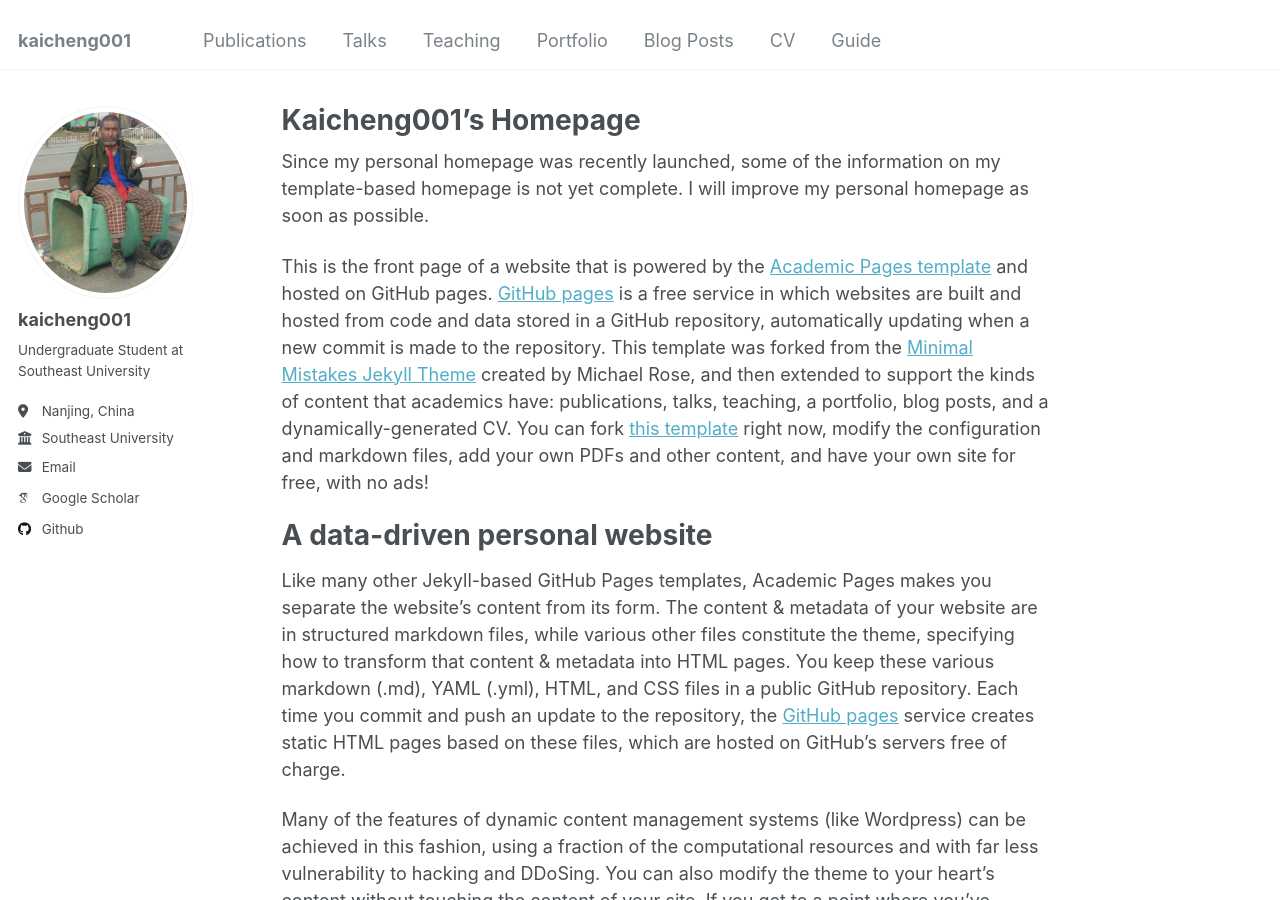
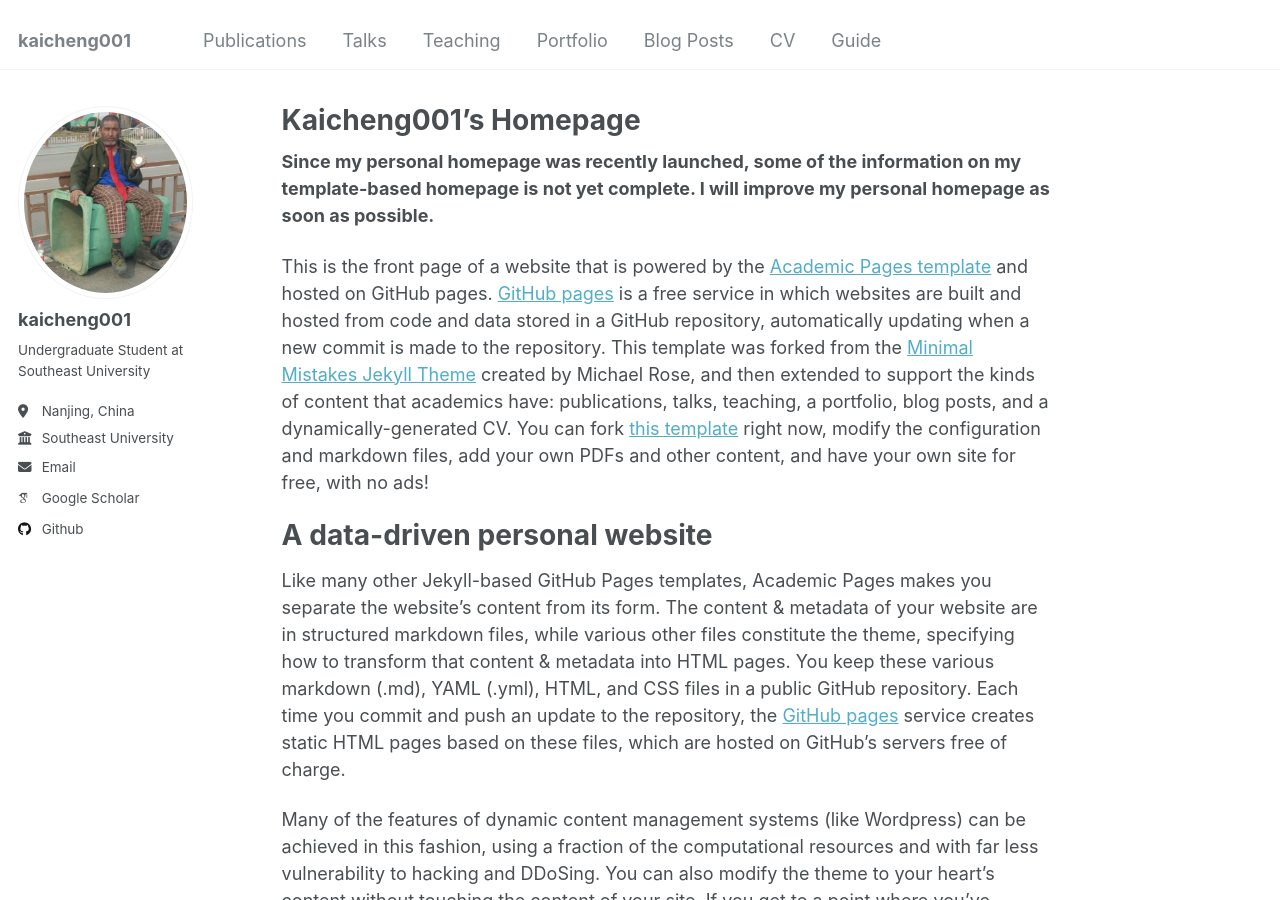
Before and after one commit to kaicheng001/kaicheng001.github.io, a Jekyll site: the page built from _pages/about.md, in a window 1280 px wide and 900 px high. Built offline with Jekyll 4.4.1, drawn with Linux system fonts in a browser that asks for light colours; some web fonts are replaced.

```diff
--- a/_pages/about.md
+++ b/_pages/about.md
@@ -7,7 +7,7 @@ redirect_from:
   - /about.html
 ---
 
-Since my personal homepage was recently launched, some of the information on my template-based homepage is not yet complete. I will improve my personal homepage as soon as possible.
+**Since my personal homepage was recently launched, some of the information on my template-based homepage is not yet complete. I will improve my personal homepage as soon as possible.**
 
 This is the front page of a website that is powered by the [Academic Pages template](https://github.com/kaicheng001/kaicheng001.github.io) and hosted on GitHub pages. [GitHub pages](https://pages.github.com) is a free service in which websites are built and hosted from code and data stored in a GitHub repository, automatically updating when a new commit is made to the repository. This template was forked from the [Minimal Mistakes Jekyll Theme](https://mmistakes.github.io/minimal-mistakes/) created by Michael Rose, and then extended to support the kinds of content that academics have: publications, talks, teaching, a portfolio, blog posts, and a dynamically-generated CV. You can fork [this template](https://github.com/kaicheng001/kaicheng001.github.io) right now, modify the configuration and markdown files, add your own PDFs and other content, and have your own site for free, with no ads!
 
```
